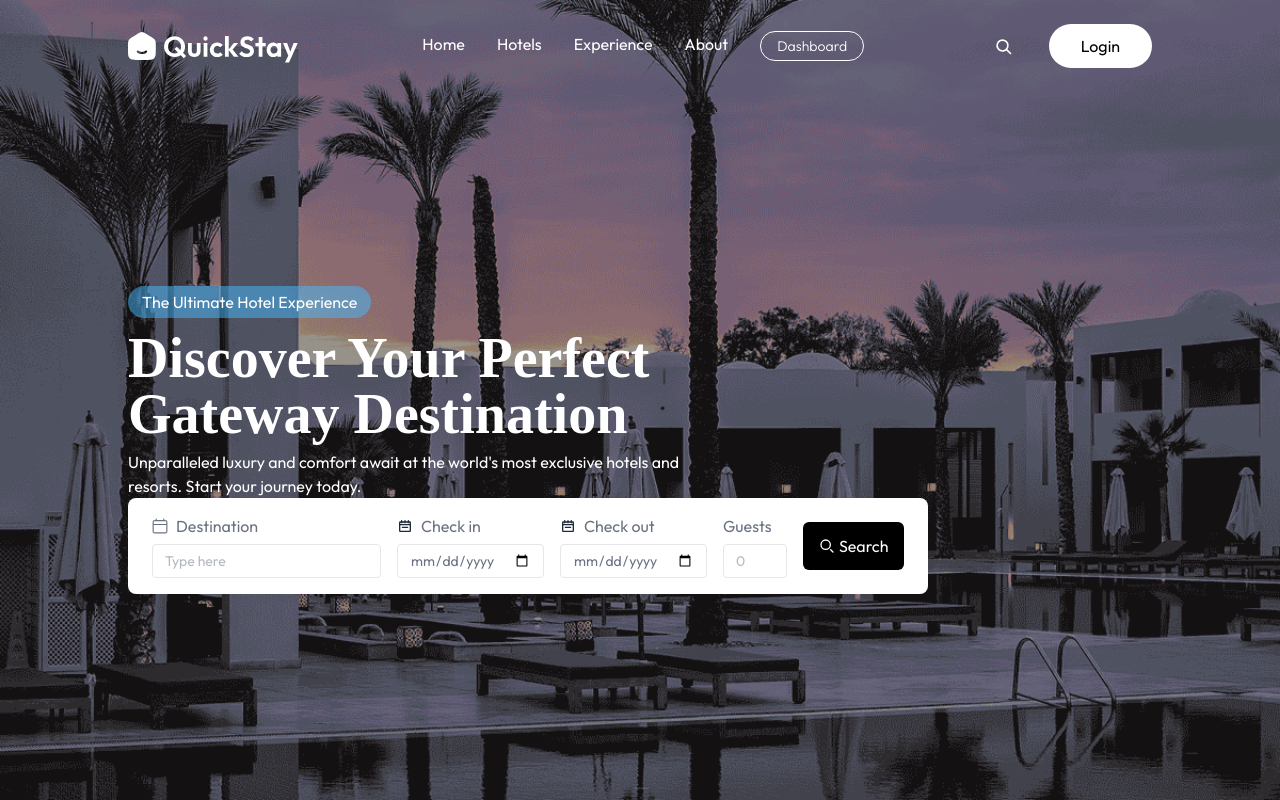
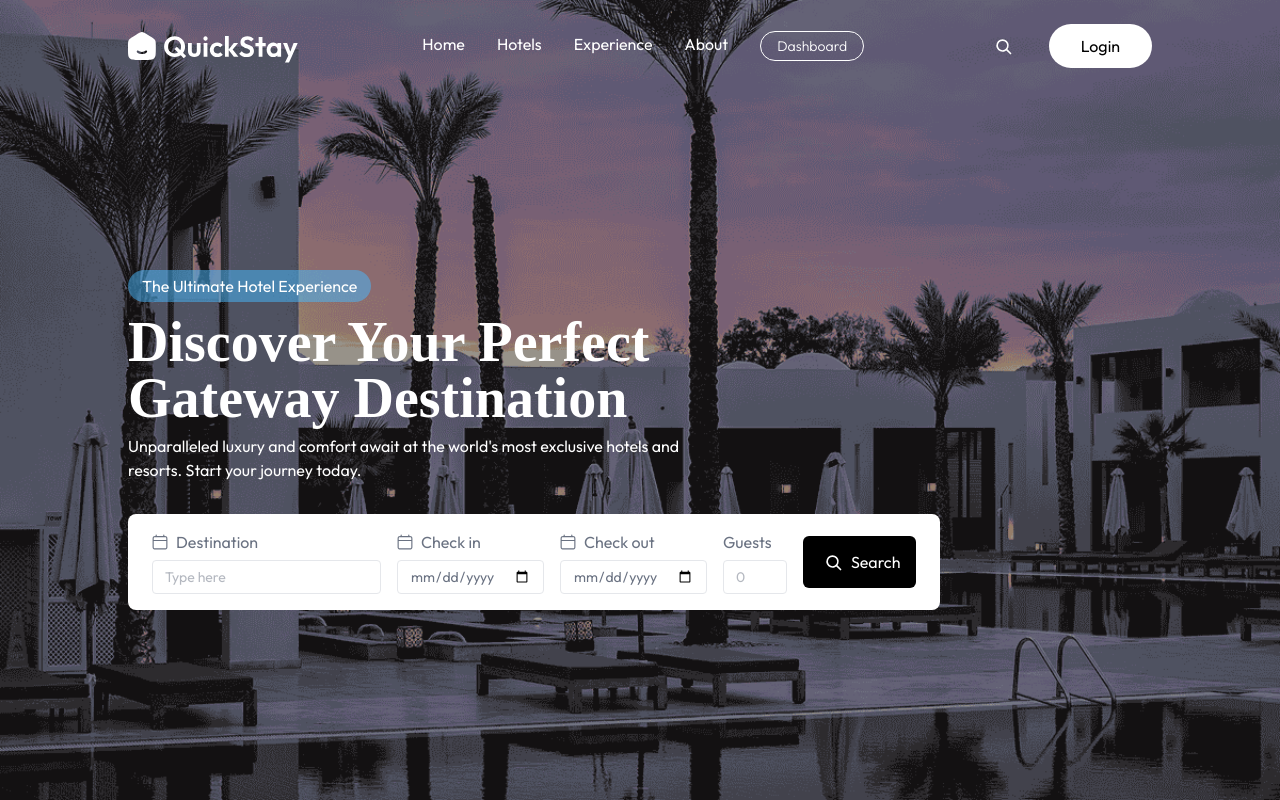
Before and after one commit to Harmedino/hotel-booking, a React (Vite) app in the folder client/: page / in a window 1280 px wide. Built offline with nearby package versions, Linux system fonts and the light colour scheme; a web font is replaced by a local one.

Commit message:
hero done

```diff
--- a/client/src/component/Hero.jsx
+++ b/client/src/component/Hero.jsx
@@ -1,5 +1,5 @@
 import React from "react";
-import { assets } from "../assets/assets";
+import { assets, cities } from "../assets/assets";
 
 const Hero = () => {
   return (
@@ -17,7 +17,7 @@
         hotels and resorts. Start your journey today.
       </p>
 
-      <form className="bg-white text-gray-500 rounded-lg px-6 py-4  flex flex-col md:flex-row max-md:items-start gap-4 max-md:mx-auto">
+      <form className="bg-white text-gray-500 rounded-lg px-6 py-4 mt-8 flex flex-col md:flex-row max-md:items-start gap-4 max-md:mx-auto">
         <div>
           <div className="flex items-center gap-2">
             <img src={assets.calenderIcon} alt="calender" className="h-4" />
@@ -31,27 +31,16 @@
             placeholder="Type here"
             required
           />
+          <datalist id="destinations">
+             {cities.map((city, index)=>(
+                <option value={city} key={index}/>
+             ))}
+          </datalist>
         </div>
 
         <div>
           <div className="flex items-center gap-2">
-            <svg
-              className="w-4 h-4 text-gray-800"
-              aria-hidden="true"
-              xmlns="http://www.w3.org/2000/svg"
-              width="24"
-              height="24"
-              fill="none"
-              viewBox="0 0 24 24"
-            >
-              <path
-                stroke="currentColor"
-                strokeLinecap="round"
-                strokeLinejoin="round"
-                strokeWidth="2"
-                d="M4 10h16M8 14h8m-4-7V4M7 7V4m10 3V4M5 20h14a1 1 0 0 0 1-1V7a1 1 0 0 0-1-1H5a1 1 0 0 0-1 1v12a1 1 0 0 0 1 1Z"
-              />
-            </svg>
+           <img src={assets.calenderIcon} alt="" className="h-4" />
             <label htmlFor="checkIn">Check in</label>
           </div>
           <input
@@ -63,23 +52,7 @@
 
         <div>
           <div className="flex items-center gap-2">
-            <svg
-              className="w-4 h-4 text-gray-800"
-              aria-hidden="true"
-              xmlns="http://www.w3.org/2000/svg"
-              width="24"
-              height="24"
-              fill="none"
-              viewBox="0 0 24 24"
-            >
-              <path
-                stroke="currentColor"
-                strokeLinecap="round"
-                strokeLinejoin="round"
-                strokeWidth="2"
-                d="M4 10h16M8 14h8m-4-7V4M7 7V4m10 3V4M5 20h14a1 1 0 0 0 1-1V7a1 1 0 0 0-1-1H5a1 1 0 0 0-1 1v12a1 1 0 0 0 1 1Z"
-              />
-            </svg>
+             <img src={assets.calenderIcon} alt="" className="h-4" />
             <label htmlFor="checkOut">Check out</label>
           </div>
           <input
@@ -102,22 +75,7 @@
         </div>
 
         <button className="flex items-center justify-center gap-1 rounded-md bg-black py-3 px-4 text-white my-auto cursor-pointer max-md:w-full max-md:py-1">
-          <svg
-            className="w-4 h-4 text-white"
-            aria-hidden="true"
-            xmlns="http://www.w3.org/2000/svg"
-            width="24"
-            height="24"
-            fill="none"
-            viewBox="0 0 24 24"
-          >
-            <path
-              stroke="currentColor"
-              strokeLinecap="round"
-              strokeWidth="2"
-              d="m21 21-3.5-3.5M17 10a7 7 0 1 1-14 0 7 7 0 0 1 14 0Z"
-            />
-          </svg>
+           <img src={assets.searchIcon} alt="search icon" className="h-7 "/>
           <span>Search</span>
         </button>
       </form>
```
